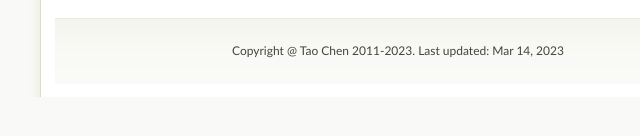
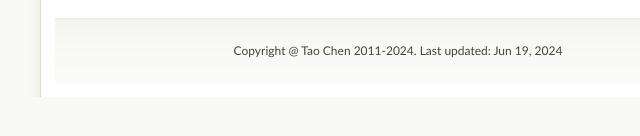
Before and after one commit to kite1988/kite1988.github.io, a plain HTML site: page index.html in a window 1280 px wide. Shown: the part 596-732 px from the top of the page, 242-882 px from the left. Drawn offline with Linux system fonts and the light colour scheme.

Commit message:
Update index.html

```diff
--- a/index.html
+++ b/index.html
@@ -34,28 +34,6 @@
           Google DeepMind <br>
 		  Mountain View, CA, USA <br><br>
 		  Email: taochen.nus at gmail dot com <br>
-
-        <!--
-				Postdoctoral Fellow <br>
-				Center for Language and Speech Processing <br>
-				Johns Hopkins University <br> <br>
-				Email: tchen77 at jhu.edu <br>
-        -->
-
-				<!--Research Fellow <br>
-				Interactive and Digital Media Institute <br>
-				National University of Singapore <br /> <br>
-                Email: chentaokite at gmail.com <br />-->
-
-<!--
-                AS6 04-13, Media Research Lab2 <br />
-				Dept. of Computer Science<br />
-                School of Computing <br />
-				National University of Singapore <br />
-                 Email: taochen at comp.nus.edu.sg <br />
-                -->
-				<!--<b>Lab:</b> Media Research Lab2 (AS6 04-13)<br />
-				<b>Email:</b> taochen at comp.nus.edu.sg<br /> -->
 				</p>
 			</div>
         </div>
@@ -596,8 +574,8 @@ To make this program benifit more people, especially English speakers who will n
 	</div> <!-- end of link-->
 
 		<div id="footer">
-            Copyright @ Tao Chen 2011-2023.
-Last updated: Mar 14, 2023</div>
+            Copyright @ Tao Chen 2011-2024.
+Last updated: Jun 19, 2024</div>
 
 	</div> <!-- end of inner-->
 </div> <!-- end of outer-->
```
